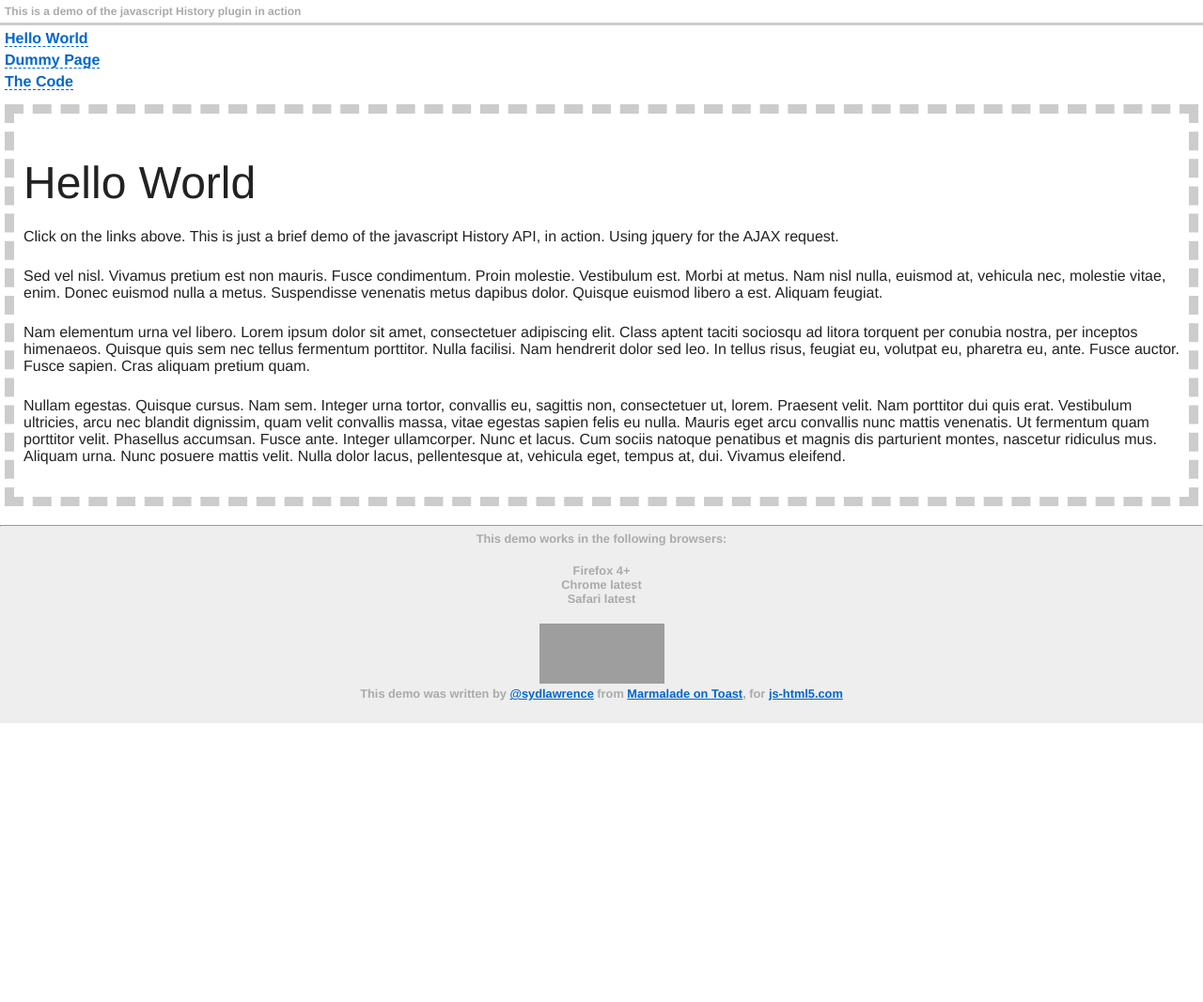
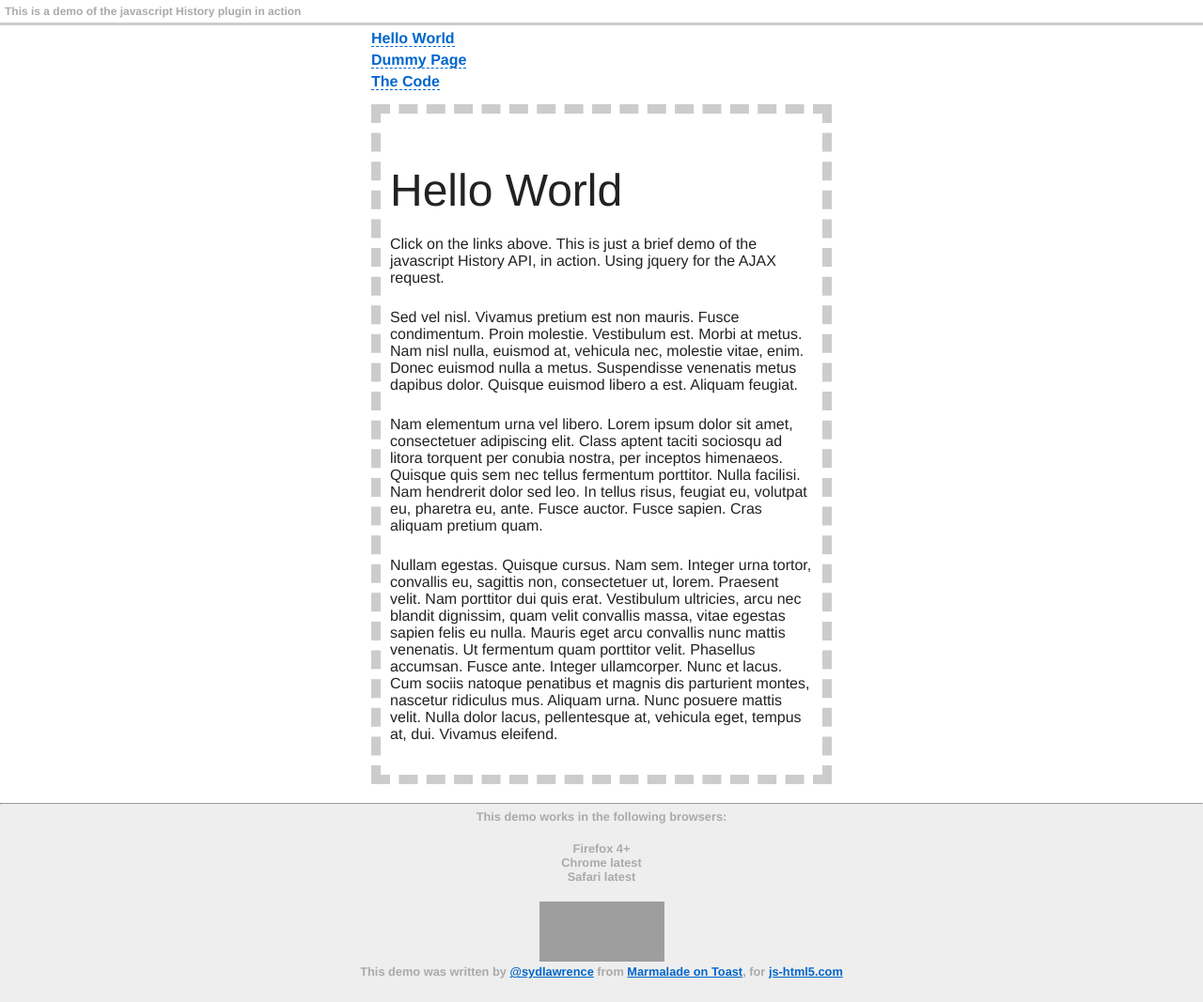
Before and after one commit to sydlawrence/HTML5-History, a PHP site: page / in a window 1280 px wide. Shown: the whole page at 94% size. Before the commit the page ends 770 px from the top, so only its background shows below. Run offline with PHP 8.4, Linux system fonts and the light colour scheme; some libraries are stand-ins or nearby versions; grey boxes are pictures that could not be loaded.

Commit message:
modified layout

```diff
--- a/vendor/js-html5.css
+++ b/vendor/js-html5.css
@@ -54,3 +54,9 @@ footer {
 footer li {
 	list-style: none;
 }
+
+article {
+	width:500px;
+	margin-bottom: 10px;
+	margin: 0 auto;
+}
--- a/views/htmlview.php
+++ b/views/htmlview.php
@@ -28,6 +28,8 @@
 </head>
 <body>
 	<header>This is a demo of the javascript History plugin in action</header>
+
+	<article>
 		<nav>
 			<li><a href="index.php" title="Hello World">Hello World</a></li>
 			<li><a href="dummy.php" title="Dummy Page">Dummy Page</a></li>
@@ -40,7 +42,7 @@
 
 			<?= $content ?>
 		</section>
-
+	</article>
 	<hr/>
 
 	<footer>
```
Lines whose indentation alone changed are shown as unchanged.
